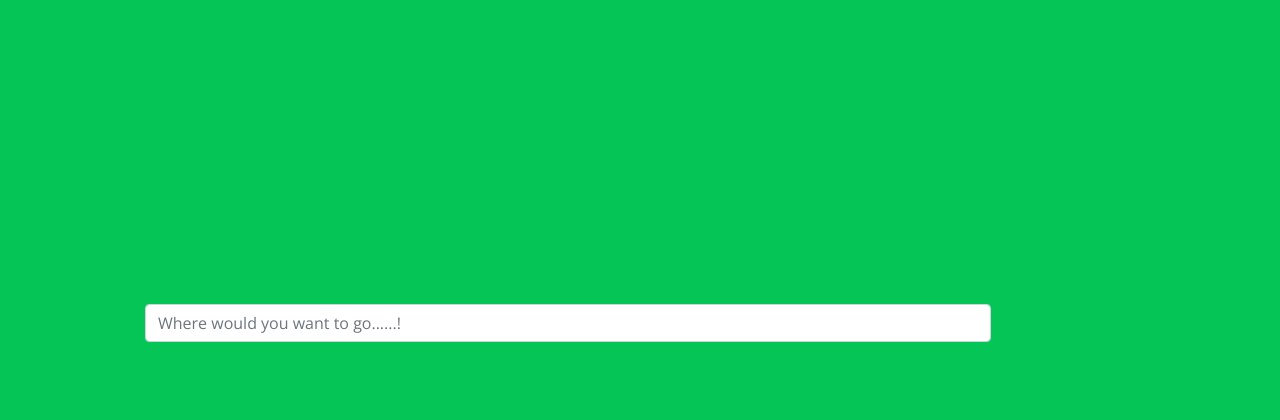
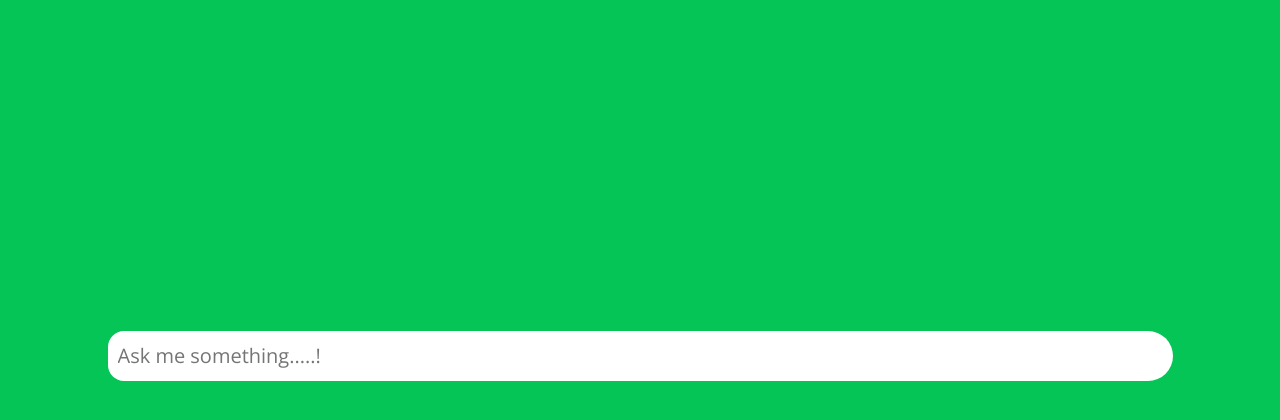
Before and after one commit to linda123ayebale/assistant, a Django app: page /ar in a window 1280 px wide. Shown: the part 299-719 px from the top of the page. Run offline with Django 3.2, Linux system fonts and the light colour scheme; a user stored in the database is signed in; some libraries are stand-ins or nearby versions.

Commit message:
ar input config

```diff
--- a/ar/templates/ar/index.html
+++ b/ar/templates/ar/index.html
@@ -13,9 +13,9 @@
   {% include 'header.html' %}
  <!-- End Header -->
 
- <section class="section pt-5">
-  <div class="container-fluid py-4">
-      <div class="card-body py-4" style="background-color: rgb(112, 175, 154);">
+<section class="section pt-5">
+    <div class="container-fluid py-4">
+        <div class="card-body py-4" style="background-color: rgb(112, 175, 154);">
           <div class="col-12 justify-content-center">
             <!-- cardbody -->
               <div class="row">
@@ -27,23 +27,19 @@
                 <div class="container py-4">
                     <div class="row p-5">
                         <div class="input_box">
-                            <form method="" action="">
-                                <div class="col-12">
-                                    <div class="box">
-                                        <input type="text" class="form-control inputx" placeholder="Where would you want to go......!">
-                                        <!-- <div class="input-group-append">
-                                            <a class="btn btn-sm text-white"><img style="width: 60px;" src="{% static 'assets/img/camera.png' %}"> </i></a>
-                                        </div> -->
-                                        <button type="submit" class="buttonx">
-                                            <i class="ri-send-plane-fill imagex"></i>
-                                        </button>
-                                    </div>
+                            <form class="#">
+                                <div class="box">
+                                    <input type="text" class="input" placeholder="Ask me something.....!" required>
+                                <button class="button">
+                                    <img src="{% static '/assets/img/send.png' %}" class="image">
+                                </button>
                                 </div>
                             </form>
                         </div>
                 </div>
             </div>
           </div>
+        </div>
       </div>
   </div>
 </section>
--- /dev/null
+++ b/static/assets/css/ar.css
@@ -0,0 +1,57 @@
+.input_box{
+    width: 100%;
+    display: flex;
+    align-items: center;
+    justify-content: center;
+}
+
+.box{
+	width: 100%;
+	background-color: #fff;
+	display: flex;
+	align-items: center;
+	justify-content: space-between;
+	border-radius: 200px;
+}
+
+.box input{
+	width: 1000px;
+	border: none;
+	outline: none;
+	border-radius: 16px 16px 19px;
+	padding: 10px;
+	font-size: 20px;
+}
+
+.box .button{
+	background-color: #fff;
+	border-radius: 500px;
+	margin: 0px 8px;
+	padding: 6px;
+	pointer-events: none;
+	opacity: 0;
+	cursor: pointer;
+	/* pointer-envents: none;
+	opacity: 0; */
+
+	cursor: pointer;
+	border: none;
+}
+
+.box .image{
+	width: 30px;
+	height: 30px;
+	display: block;
+	margin: 5px 5px 3px 2px;
+	/* pointer-envents: none; */
+	/* opacity: 0; */
+
+	transition: 0.3s;
+}
+
+.input {
+    width: 100%;
+}
+
+
+/*==========================================================================  */
--- a/static/assets/css/my.css
+++ b/static/assets/css/my.css
@@ -12,3 +12,6 @@
 .icon {
     justify-content: flex-start;
   }
+
+
+  /* ar */
--- a/templates/base.html
+++ b/templates/base.html
@@ -36,6 +36,7 @@
 
     <!-- Template Main CSS File -->
     <link href="{% static 'assets/css/style.css' %}" rel="stylesheet">
+    <link href="{% static 'assets/css/ar.css' %}" rel="stylesheet">
 
 </head>
 <body style="background-color: rgb(4, 197, 85);">
@@ -62,28 +63,28 @@
 
 <script>
 
-    let input = document.querySelector('.inputx');
-    let buttonx = document.querySelector('.buttonx');
-    let imagex = document.querySelector('.imagex');
+    let input = document.querySelector('.input');
+    let button = document.querySelector('.button');
+    let image = document.querySelector('.image');
 
     input.oninput = function(){
 
         if (input.value != ''){
-            imagex.style.width = '35px';
-            imagex.style.height = '35px';
-            imagex.style.opacity = '1';
-            imagex.style.pointerEvents = 'auto';
+            image.style.width = '30px';
+            image.style.height = '30px';
+            image.style.opacity = '1';
+            image.style.pointerEvents = 'auto';
 
-            buttonx.style.opacity = '1';
-            buttonx.style.pointerEvents = 'auto';
+            button.style.opacity = '1';
+            button.style.pointerEvents = 'auto';
         }else{
-            imagex.style.width = '0px';
-            imagex.style.height = '0px';
-            imagex.style.opacity = '0';
-            imagex.style.pointerEvents = 'none';
+            image.style.width = '0px';
+            image.style.height = '0px';
+            image.style.opacity = '0';
+            image.style.pointerEvents = 'none';
 
-            buttonx.style.opacity = '0';
-            buttonx.style.pointerEvents = 'none';
+            button.style.opacity = '0';
+            button.style.pointerEvents = 'none';
         }
     }
 </script>
```
Also changed, not shown: assistant/settings.py (+5 -5 lines), chatbot/templates/chatbot/index.html (+6 -3 lines).
